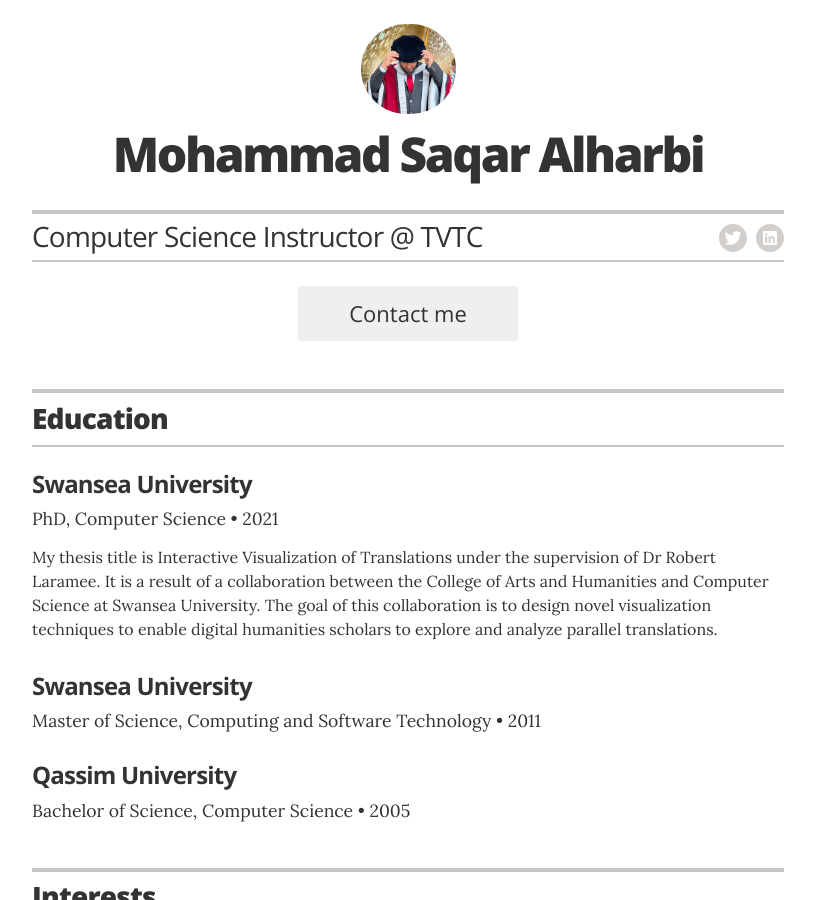
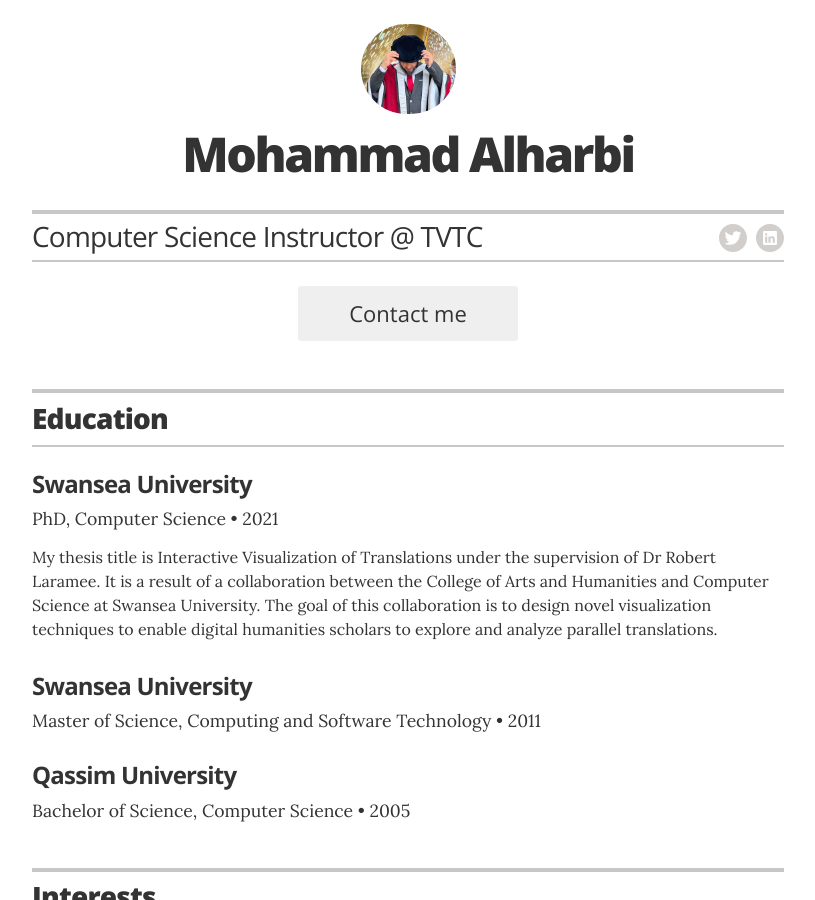
Before and after one commit to msalharbi/msalharbi.github.io, a Jekyll site: the page built from index.html, in a window 1280 px wide and 900 px high. Shown: the whole window, without its empty margins (232-1047 px from the left). Built offline with Jekyll 4.4.1, drawn with Linux system fonts in a browser that asks for light colours.

```diff
--- a/_config.yml
+++ b/_config.yml
@@ -10,7 +10,7 @@ sass:
 
 # Resume settings
 resume_avatar:                  "true"
-resume_name:                    "Mohammad Saqar Alharbi"
+resume_name:                    "Mohammad Alharbi"
 resume_title:                   "Computer Science Instructor @ TVTC"
 
 # used for the contact button in _layouts/resume.html
```
